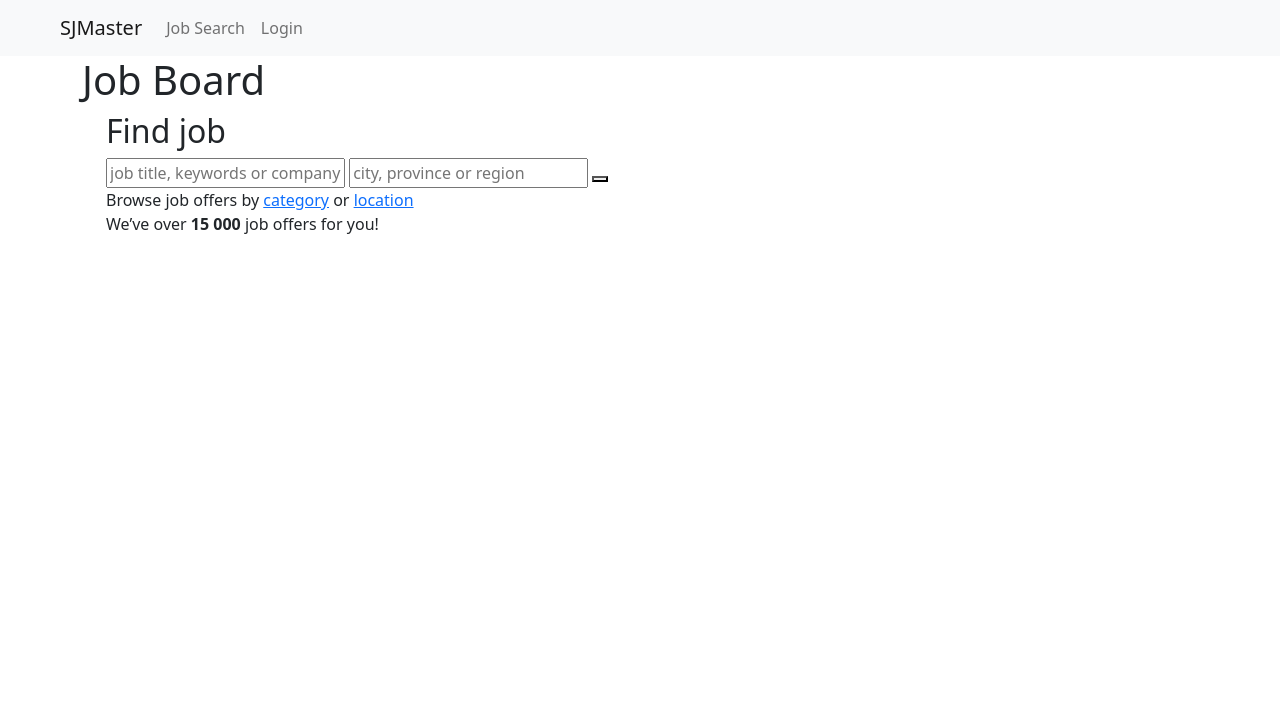
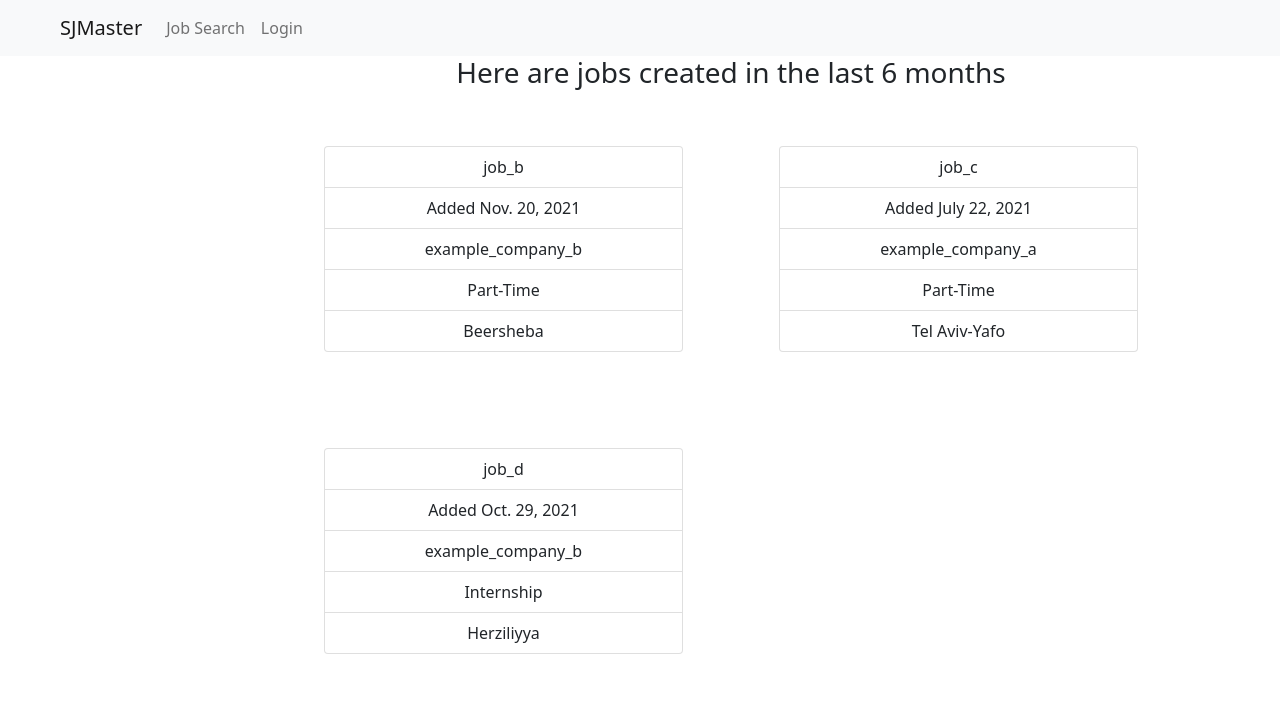
Before and after one commit to redhat-beyond/SJMaster, a Django app: page / in a window 1280 px wide. Shown: the top 701 px of the page. Run offline with Django 3.2, Linux system fonts and the light colour scheme; data comes from the database, SQL or seed files in the repository; data that the repository does not hold is empty.

Commit message:
Jobboard Main Page Display
1. Changed base.html main column to be full size.
2. Added job rendering in jobboard page with respect to the following:

   If the logged in user is a student then display jobs that correspond to
   the student's major.

   If the logged in user is a recruiter then display jobs created in the last 6
   months. Also added a button that the recruiter can click to be
   redirected to myjobs.html page where he can view the application
   status of all his jobs.

Note that these jobs will be automatically displayed when the user
first logs in. We will later add a search feature to allow for more
thorough job searching.

```diff
--- a/SJMaster/templates/base.html
+++ b/SJMaster/templates/base.html
@@ -1,13 +1,16 @@
 <!DOCTYPE html>
 <html lang="en">
-
   <head>
     <!-- Required meta tags -->
-    <meta charset="utf-8"/>
-    <meta name="viewport" content="width=device-width, initial-scale=1"/>
+    <meta charset="utf-8" />
+    <meta name="viewport" content="width=device-width, initial-scale=1" />
     <!-- Bootstrap CSS -->
-    <link href="https://cdn.jsdelivr.net/npm/bootstrap@5.1.3/dist/css/bootstrap.min.css" rel="stylesheet"
-          integrity="sha384-1BmE4kWBq78iYhFldvKuhfTAU6auU8tT94WrHftjDbrCEXSU1oBoqyl2QvZ6jIW3" crossorigin="anonymous"/>
+    <link
+      href="https://cdn.jsdelivr.net/npm/bootstrap@5.1.3/dist/css/bootstrap.min.css"
+      rel="stylesheet"
+      integrity="sha384-1BmE4kWBq78iYhFldvKuhfTAU6auU8tT94WrHftjDbrCEXSU1oBoqyl2QvZ6jIW3"
+      crossorigin="anonymous"
+    />
     <title>SJMaster</title>
   </head>
 
@@ -15,8 +18,15 @@
     <header class="site-header">
       <nav class="navbar navbar-expand-lg navbar-light bg-light">
         <a class="navbar-brand" href="/" style="margin-left: 3em">SJMaster</a>
-        <button class="navbar-toggler" type="button" data-toggle="collapse" data-target="#navbarSupportedContent"
-                aria-controls="navbarSupportedContent" aria-expanded="false" aria-label="Toggle navigation">
+        <button
+          class="navbar-toggler"
+          type="button"
+          data-toggle="collapse"
+          data-target="#navbarSupportedContent"
+          aria-controls="navbarSupportedContent"
+          aria-expanded="false"
+          aria-label="Toggle navigation"
+        >
           <span class="navbar-toggler-icon"></span>
         </button>
 
@@ -25,10 +35,11 @@
             <li class="nav-item active">
               <a class="nav-link" href="/">Job Search</a>
             </li>
-                {% if user.is_authenticated %}
-                    {% if is_student %}
+            {% if user.is_authenticated %} {% if is_student %}
             <li class="nav-item">
-                            <a class="nav-link" href="/student/account_settings/">Account Settings</a>
+              <a class="nav-link" href="/student/account_settings/"
+                >Account Settings</a
+              >
             </li>
             {% endif %}
             <li class="nav-item">
@@ -49,12 +60,13 @@
 
     <main role="main" class="container">
       <div class="row">
-        <div class="col-md-8">{% block content %}{% endblock %}</div>
+        <div class="col-md">{% block content %}{% endblock %}</div>
       </div>
     </main>
-<script src="https://cdn.jsdelivr.net/npm/bootstrap@5.1.3/dist/js/bootstrap.bundle.min.js"
+    <script
+      src="https://cdn.jsdelivr.net/npm/bootstrap@5.1.3/dist/js/bootstrap.bundle.min.js"
       integrity="sha384-ka7Sk0Gln4gmtz2MlQnikT1wXgYsOg+OMhuP+IlRH9sENBO0LRn5q+8nbTov4+1p"
-        crossorigin="anonymous"></script>
+      crossorigin="anonymous"
+    ></script>
   </body>
-
 </html>
--- a/jobboard/templates/jobboard/board.html
+++ b/jobboard/templates/jobboard/board.html
@@ -1,29 +1,42 @@
 {% extends 'base.html' %} {% block content %}
-<h1>Job Board</h1>
-<div class="container">
-    <div class="sixteen columns">
 
-        <div class="search-container">
+<div class="container-fluid">
+  <div class="row">
+    <div class="col-2">
+      <div class="user-info">
+        <div class="container-fluid">
+          {% if user_is_student or user_is_recruiter %}
+          <h2>{{user.first_name}} {{user.last_name}}</h2>
+          {% if user_is_student %}
+          <h4>{{user_as_student.educational_institution}}</h4>
+          {% endif %} {% if user_is_recruiter %}
+          <h4>{{user_as_recruiter.company}}</h4>
+          {% endif %} {% endif %}
+        </div>
+      </div>
+    </div>
+    <div class="col-10 text-center">
+      <div class="row">
+        {% if user_is_student %}
+        <h3>Here are some jobs that match your profile</h3>
+        {% else %}
+        <h3>Here are jobs created in the last 6 months</h3>
+        {% endif %} {% for job in jobs_to_display %}
+        <div class="col-6 p-5 text-center">
+          <div class="jobs">
+            <ul class="list-group">
+              <li class="list-group-item">{{job.title}}</li>
+              <li class="list-group-item">Added {{job.date_created}}</li>
+              <li class="list-group-item">{{job.company}}</li>
+              <li class="list-group-item">{{job.job_type}}</li>
+              <li class="list-group-item">{{job.city}}</li>
+            </ul>
+          </div>
+        </div>
+        {% endfor %}
+      </div>
+    </div>
+  </div>
+</div>
 
-            <!-- Form -->
-            <h2>Find job</h2>
-            <input type="text" class="ico-01" placeholder="job title, keywords or company name" value="" />
-            <input type="text" class="ico-02" placeholder="city, province or region" value="" />
-            <button><i class="fa fa-search"></i></button>
-
-            <!-- Browse Jobs -->
-            <div class="browse-jobs">
-                Browse job offers by <a href="browse-categories.html"> category</a> or <a href="#">location</a>
-            </div>
-
-            <!-- Announce -->
-            <div class="announce">
-                We’ve over <strong>15 000</strong> job offers for you!
-            </div>
-
-        </div>
-
-    </div>
-</div>
-</div>
 {% endblock %}
--- a/jobboard/views.py
+++ b/jobboard/views.py
@@ -1,8 +1,47 @@
 from django.shortcuts import render
-from student.views import add_is_student_to_context
+from .models import Job
+from datetime import date, timedelta
+from student.models import Student
+from recruiter.models import Recruiter
+
+
+def get_content_if_user_is_student(request):
+    """
+    If the user is a student then the jobs that will automatically
+    be displayed will be jobs that correspond to that student's degree
+    """
+    user_as_student = Student.get_student(request.user.id)
+    jobs_by_student_major = Job.get_jobs_by_major(user_as_student.major)
+    content = {'jobs_to_display': jobs_by_student_major,
+               'user': request.user,
+               'user_is_student': True,
+               'user_is_recruiter': False,
+               'user_as_student': user_as_student}
+    return content
+
+
+def get_content_if_user_is_not_student(request, user_is_recruiter):
+    """
+    If the user is not a student then the jobs that will automatically
+    be displayed will be jobs that have been created in the past 6 months
+    """
+    date_six_months_ago = date.today() - timedelta(days=180)
+    latest_jobs = Job.get_jobs_posted_on_or_after_specific_date(
+        date_six_months_ago)
+    content = {'jobs_to_display': latest_jobs,
+               'user': request.user,
+               'user_is_student': False,
+               'user_is_recruiter': user_is_recruiter}
+    if user_is_recruiter:
+        content['user_as_recruiter'] = Recruiter.get_recruiter(request.user.id)
+    return content
 
 
 def board(request):
-    context = {}
-    add_is_student_to_context(request, context)
-    return render(request, 'jobboard/board.html', context)
+    user_is_student = Student.is_student(request.user.id)
+    user_is_recruiter = Recruiter.is_recruiter(request.user.id)
+    if user_is_student:
+        content = get_content_if_user_is_student(request)
+    else:
+        content = get_content_if_user_is_not_student(request, user_is_recruiter)
+    return render(request, 'jobboard/board.html', content)
```
Also changed, not shown: jobboard/tests.py (+72 -2 lines). Lines whose indentation alone changed are shown as unchanged.
